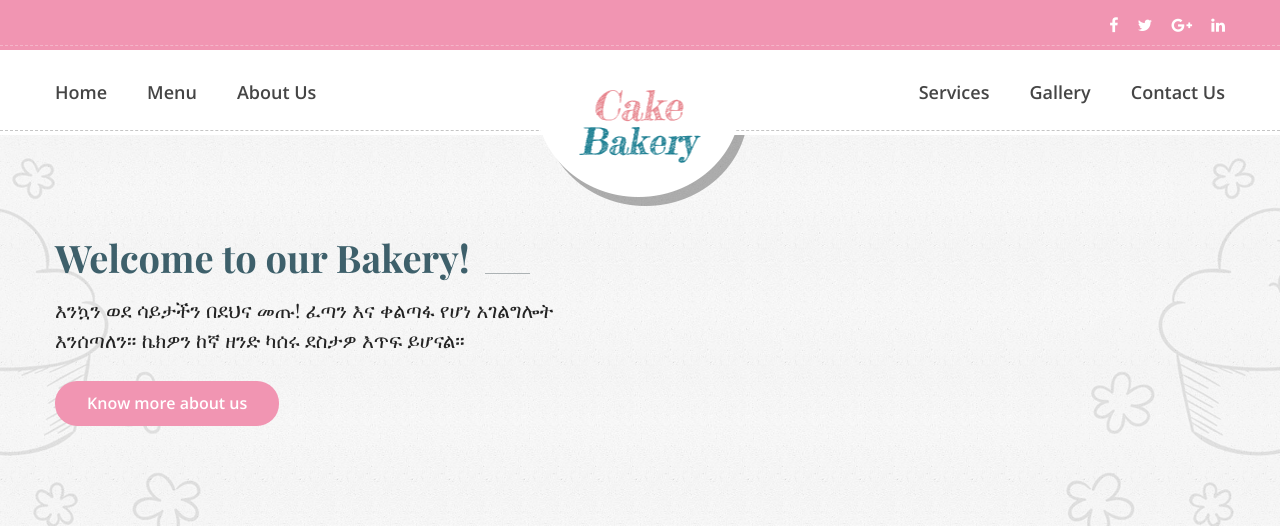
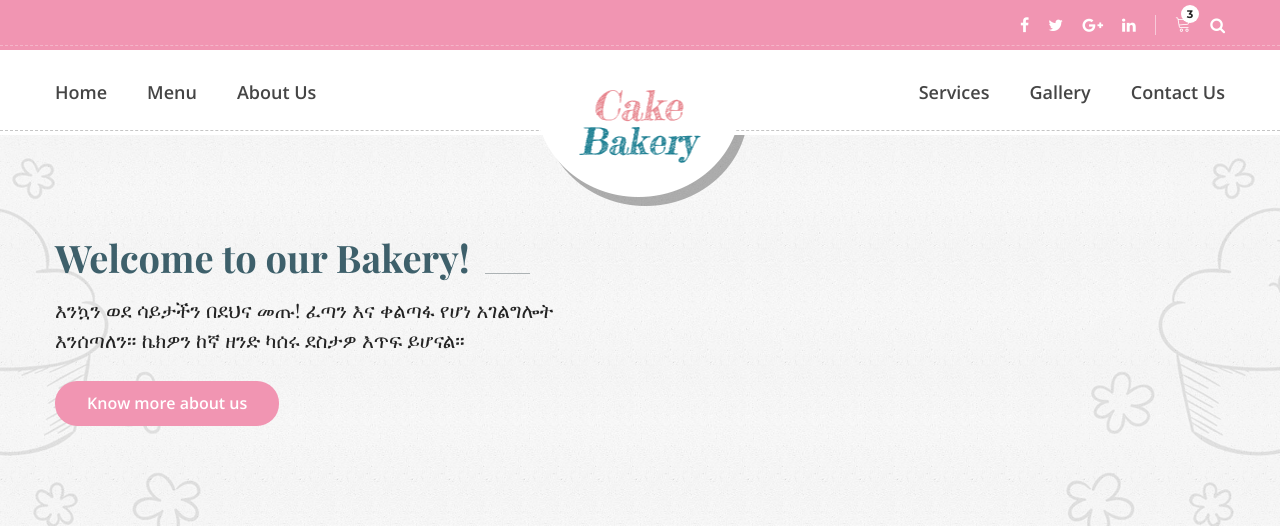
Before and after one commit to MuhajirHayru/cake, a Django app: page / in a window 1280 px wide. Shown: the top 526 px of the page. Run offline with Django 5.2, Linux system fonts and the light colour scheme; data comes from the database, SQL or seed files in the repository; data that the repository does not hold is empty; some libraries are stand-ins or nearby versions; some web fonts are replaced.

Commit message:
the admin is changed

```diff
--- a/cake/templates/cake/index.html
+++ b/cake/templates/cake/index.html
@@ -60,7 +60,10 @@
 							<li><a href="#"><i class="fa fa-google-plus"></i></a></li>
 							<li><a href="#"><i class="fa fa-linkedin"></i></a></li>
 						</ul>
-
+						<ul class="h_search list_style">
+							<li class="shop_cart"><a href="#"><i class="lnr lnr-cart"></i></a></li>
+							<li><a class="popup-with-zoom-anim" href="#test-search"><i class="fa fa-search"></i></a></li>
+						</ul>
 					</div>
 				</div>
 			</div>
@@ -93,6 +96,7 @@
 									<a class="dropdown-toggle" data-toggle="dropdown" href="#" role="button" aria-haspopup="true" aria-expanded="false">About Us</a>
 									<ul class="dropdown-menu">
 										<li><a href="{% url 'about' %}">About Us</a></li>
+										<li><a href="#Chefs">Our Chefs</a></li>
 
 									</ul>
 								</li>
```
